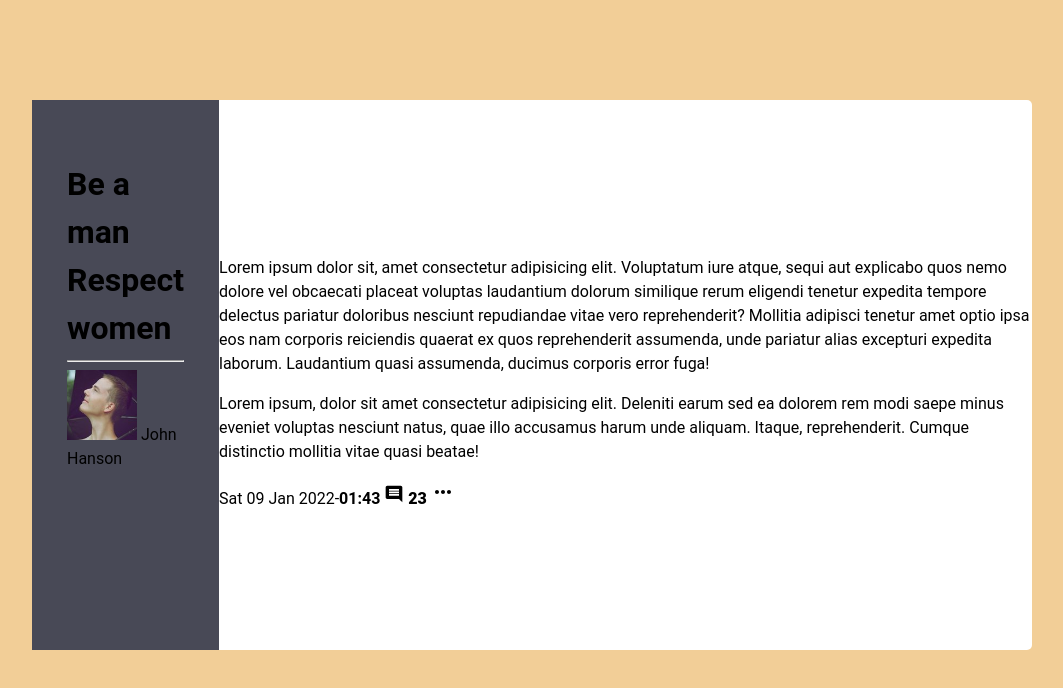
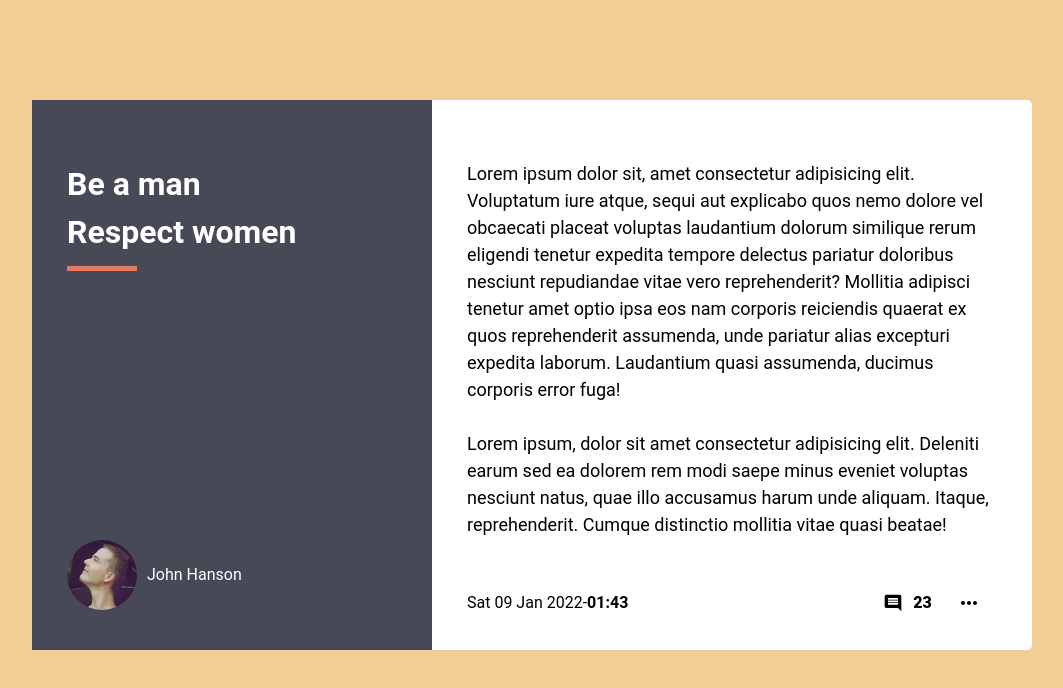
Before and after one commit to ortigaliev/loops-blog-post, a plain HTML site: page index.html in a window 1280 px wide. Shown: the whole page, without its empty margins (108-1171 px from the left). Drawn offline with Linux system fonts and the light colour scheme.

Commit message:
add last changes

```diff
--- a/css/style.css
+++ b/css/style.css
@@ -65,20 +65,99 @@ img{
 
 }
 .blog-author-card {
-  width: 400px;
+  display: flex;
+  flex-direction: column;
+  width: 100%;
+  min-width: 400px;
   height: 550px;
-  padding: 60px 35px;
+  padding: 60px 35px 40px 35px;
   background-color: var(--author-card-bg);
 }
 .blog-topic {
+  display: block;
   padding: 0;
   margin: 0;
+  color: #fff;
+  font-weight: 700;
+  padding-bottom: 10px;
 }
 .devider {
+  padding: 0;
+  margin: 0;
+  text-align: left;
+  width: 70px;
+  height: 5px;
+  background-color: rgb(227, 123  , 98);
+  border: none;
 }
 .author-info {
+  margin-top: auto;
+  display: flex;
+  align-items: center;
+
+
 }
 .author-img {
+  display: inline-block;
+  border-radius: 50%;
+  margin-right: 10px;
 }
 .author_name {
+  color: #fff;
 }
+
+
+/* RIGHT SIDE */
+.auther-article-card {
+  position: relative;
+  position: relative;
+  display: flex;
+  align-items: center;
+  flex-direction: column;
+  width: 100%;
+  min-width: 600px;
+  height: 550px;
+  padding: 60px 35px 40px 35px;
+  margin: 0;
+}
+.author-article-text {
+  margin: 0;
+  padding: 0;
+  font-size: 18px;
+}
+
+.publishing-date-wrapper{
+  position: absolute;
+  bottom: 0;
+  left: 35px;
+  display: flex;
+  padding: 35px 0;
+  margin-top: auto;
+}
+
+.publishing-date{
+  margin-right: 255px;
+}
+
+.article-publishing-date {
+
+}
+
+.publishing-img{
+  display: flex;
+  align-items: center;
+  margin-left: auto;
+
+}
+
+
+.comment-img {
+
+}
+.comment-counter {
+  margin-left: 10px;
+}
+.more-img {
+  padding: 0;
+  margin-left: 25px;
+}
--- a/index.html
+++ b/index.html
@@ -25,18 +25,37 @@
     </div>
 
     <div class="auther-article-card">
-    <p class="author-article-text">Lorem ipsum dolor sit, amet consectetur adipisicing elit. Voluptatum iure atque, sequi aut explicabo quos nemo dolore vel obcaecati placeat voluptas laudantium dolorum similique rerum eligendi tenetur expedita tempore delectus pariatur doloribus nesciunt repudiandae vitae vero reprehenderit? Mollitia adipisci tenetur amet optio ipsa eos nam corporis reiciendis quaerat ex quos reprehenderit assumenda, unde pariatur alias excepturi expedita laborum. Laudantium quasi assumenda, ducimus corporis error fuga!</p>
+      <p class="author-article-text">Lorem ipsum dolor sit, amet consectetur adipisicing elit. Voluptatum iure atque, sequi aut explicabo quos nemo dolore vel obcaecati placeat voluptas laudantium dolorum similique rerum eligendi tenetur expedita tempore delectus pariatur doloribus nesciunt repudiandae vitae vero reprehenderit? Mollitia adipisci tenetur amet optio ipsa eos nam corporis reiciendis quaerat ex quos reprehenderit assumenda, unde pariatur alias excepturi expedita laborum. Laudantium quasi assumenda, ducimus corporis error fuga!
+        <br><br>
+      </p>
       <p class="author-article-text">
         Lorem ipsum, dolor sit amet consectetur adipisicing elit. Deleniti earum sed ea dolorem rem modi saepe minus eveniet voluptas nesciunt natus, quae illo accusamus harum unde aliquam. Itaque, reprehenderit. Cumque distinctio mollitia vitae quasi beatae!
       </p>
 
+      <div class="publishing-date-wrapper">
+        <div class="publishing-date">
           <time class="article-publishing-date">Sat 09 Jan 2022-<strong>01:43<strong></time>
+          </div>
+          <div class="publishing-img">
             <img class="comment-img" src="/img/comment.svg" alt="comment" width="20" height="20">
             <span class="comment-counter">23</span>
             <img class="more-img" src="/img/more.svg" alt="more">
           </div>
+        </div>
+      </div>
 
     </div>
 
+    <!-- To'g'ri  "error" yani "noto'g'ri" blocki semantik jihatdan ma'no mazmun kasb etayabdi. -->
+    <div class="error"></div>
+    <!-- Noto'g'ri  berilgan class nomi qanday rangda ekanligini anglatadi xolos-->
+    <div class="red-text"></div>
+    <div class="qizil-matn"></div>
+
+
+
+
+
+
   </body>
   </html>
```
Lines whose indentation alone changed are shown as unchanged.
